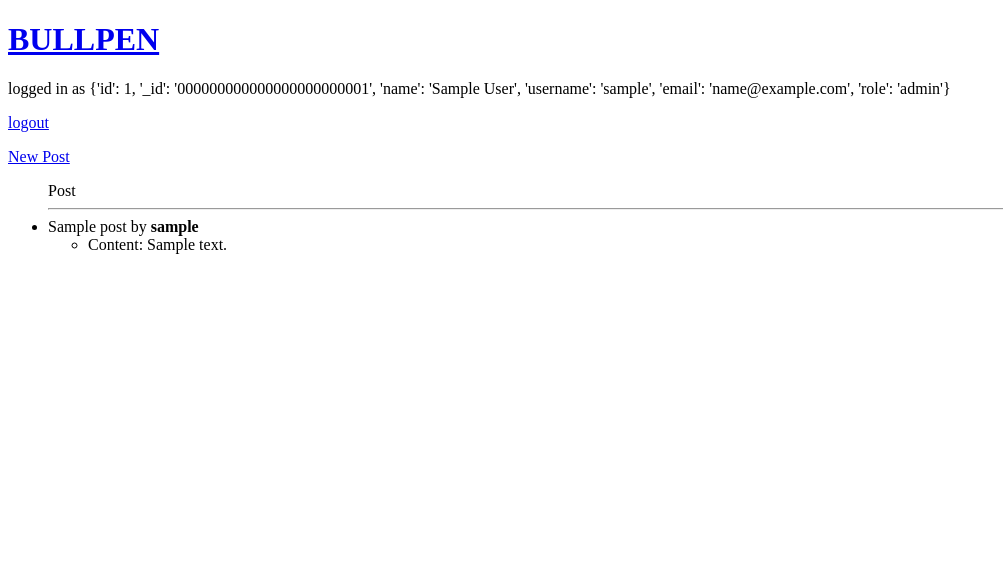
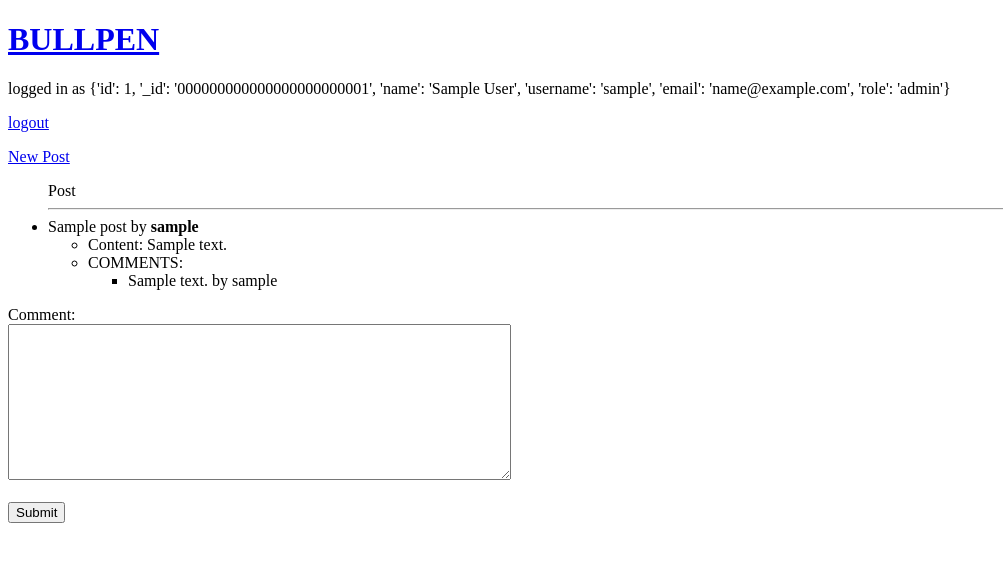
Before and after one commit to hkkdev/flask-test, a Flask app: page /post/1 in a window 1280 px wide. Shown: the top 562 px of the page, without its empty margins (0-1003 px from the left). Run offline with Flask 2, Linux system fonts and the light colour scheme; the visitor is signed in with stand-in values (Sample User, id 1); tables that the repository leaves empty hold one stand-in row (values such as "Sample post"); parts of the project's set-up code (start-up, migrations or seed data) failed here and were passed over.

Commit message:
added comment for post

```diff
--- a/app/templates/newpost.html
+++ b/app/templates/newpost.html
@@ -6,7 +6,7 @@
     </label>
     <br>
     <label>Content<br>
-        <textarea name='content' rows='10' cols='60'></textarea>
+        <textarea name='content' name='comment' rows='10' cols='60'></textarea>
     </label>
     <br>
     <p>{{ error }}</p>
--- a/app/templates/single_post.html
+++ b/app/templates/single_post.html
@@ -6,12 +6,25 @@
     <li>{{ entry.title }} by <b>{{ entry.author.username }}</b></li>
     <ul>
         <li>Content: {{ entry.content }}</li>
+        <li>COMMENTS:</li>
         <ul>
            {% for com in comments %}
-           <li>{{ com.comments }} by {{ com.author.username }}<li>
+           <li>{{ com.comment }} by {{ com.author.username }}</li>
            {% endfor %}
        </ul>
    </ul>
 </ul>
-
+{% if session['user'] %}
+{% block comments %}
+<form method='POST'>
+    <label>Comment:<br>
+        <textarea name='comment' rows='10' cols='60'></textarea>
+    </label>
+    <br>
+    {{ error }}
+    <br>
+    <input type='submit'>
+</form>
 {% endblock %}
+{% endif %}
+{% endblock %}
--- a/app/views.py
+++ b/app/views.py
@@ -140,14 +140,47 @@ def newpost():
             return redirect(url_for('home'))
         return render_template('newpost.html')
 
-@app.route('/post/<post_id>')
+@app.route('/post/<post_id>', methods = ['GET', 'POST'])
 def entry(post_id):
-    ent = Posts.query.filter_by(id=post_id).first()
-    com = Comments.query.filter_by(post_id=ent.id).all()
-    if ent:
-        return render_template('single_post.html', entry = ent, com = com)
+    if request.method == 'POST':
+        comment = request.form['comment']
+        if not comment:
+            ent = Posts.query.filter_by(id=post_id).first()
+            if ent:
+                com = Comments.query.filter_by(post_id=ent.id).all()
+                return render_template('single_post.html',
+                                       entry = ent,
+                                       com = com,
+                                       error = 'Invalid comment')
+            else:
+                flash('Invalid post')
+                return redirect(url_for('home'))
+        else:
+            u = User.query.filter_by(username=session['user']).first()
+            p = Posts.query.filter_by(id=post_id).first()
+            c = Comments(comment = comment,
+                         post = p,
+                         author = u)
+            db.session.add(c)
+            db.session.commit()
+            ent = Posts.query.filter_by(id=post_id).first()
+            com = Comments.query.filter_by(post_id=ent.id).all()
+            print com
+            return render_template('single_post.html',
+                                   entry = ent,
+                                   comments = com)
+
+
     else:
-        return redirect(url_for('home'))
+        ent = Posts.query.filter_by(id=post_id).first()
+        if ent:
+            com = Comments.query.filter_by(post_id=ent.id).all()
+            return render_template('single_post.html',
+                                   entry = ent,
+                                   comments = com)
+        else:
+            flash('Invalid post')
+            return redirect(url_for('home'))
 
 
 
```
Also changed, not shown: app/templates/comment.html (added, +12 -0 lines), app/templates/cooment.html (added, +10 -0 lines).
